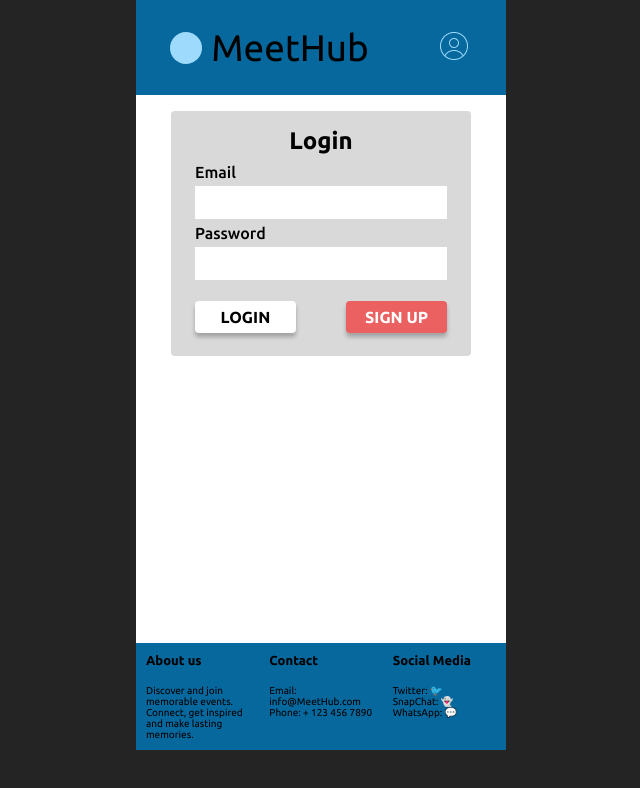
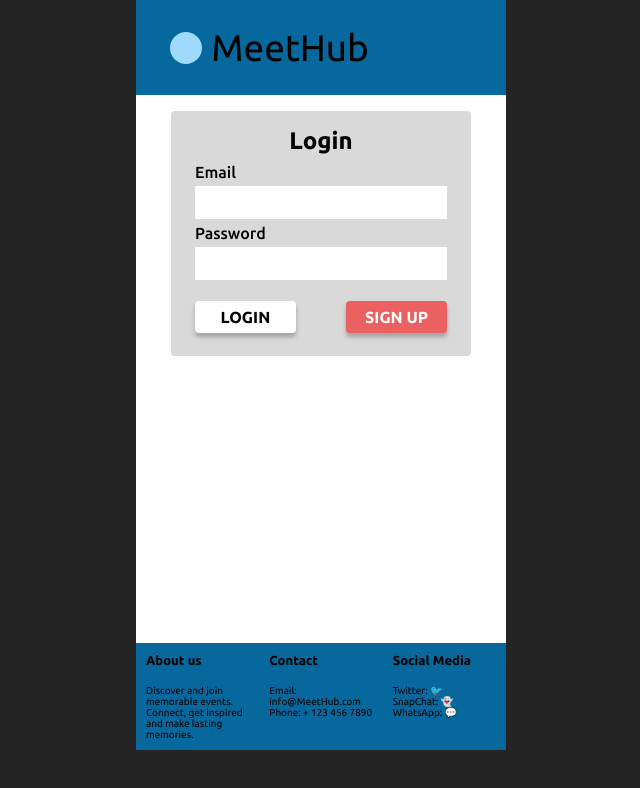
Before and after one commit to rebeckaelin/meetup, a React (Vite) app in the folder client/: page / in a window 1280 px wide. Shown: the top 788 px of the page, without its empty margins (319-959 px from the left). Built offline with nearby package versions, Linux system fonts and the light colour scheme.

Commit message:
added profileLogo as prop instead

```diff
--- a/client/src/components/Header.jsx
+++ b/client/src/components/Header.jsx
@@ -1,8 +1,7 @@
 import "../sass/Header.scss";
 
-import userLogo from "../assets/userLogo.png";
 import { useNavigate } from "react-router-dom";
-const Header = () => {
+const Header = ({ userLogoSrc, hideImage }) => {
   const navigate = useNavigate();
   return (
     <div className="headerMainContainer">
@@ -11,7 +10,12 @@ const Header = () => {
         <h1 onClick={() => navigate("/")}>MeetHub</h1>
       </div>
       <div className="right-container">
-        <img onClick={() => navigate("/profile")} src={userLogo} alt="" />
+        <img
+          className={hideImage ? "hidden" : ""}
+          onClick={() => navigate("/profile")}
+          src={userLogoSrc}
+          alt="User Logo"
+        />
       </div>
     </div>
   );
--- a/client/src/pages/StartPage.jsx
+++ b/client/src/pages/StartPage.jsx
@@ -1,6 +1,7 @@
 import "../sass/StartPage.scss";
 import Header from "../components/Header";
 import Footer from "../components/Footer";
+import userLogo from "../assets/userLogo.png";
 
 import { useState } from "react";
 import { useNavigate } from "react-router-dom";
@@ -58,7 +59,7 @@ const StartPage = () => {
       if (data.success) {
         setLoginEmail("");
         setLoginPsw("");
-        // navigate("/meetups");
+        navigate("/meetups");
       }
     } catch (error) {
       console.error(error);
@@ -67,7 +68,7 @@ const StartPage = () => {
 
   return (
     <div className="startPageMainContainer">
-      <Header />
+      <Header userLogoSrc={userLogo} hideImage={true} />
       <div className="loginBox">
         <h2 className="loginTitle">Login</h2>
         <form className="loginForm" onSubmit={handleSignIn}>
--- a/client/src/sass/Header.scss
+++ b/client/src/sass/Header.scss
@@ -26,4 +26,8 @@
       font-size: 37px;
     }
   }
+
+  .hidden {
+    visibility: hidden;
+  }
 }
```
